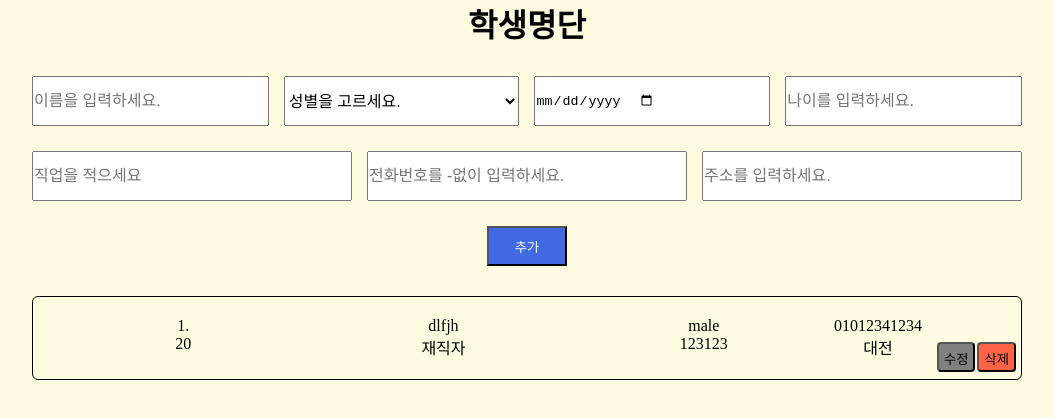
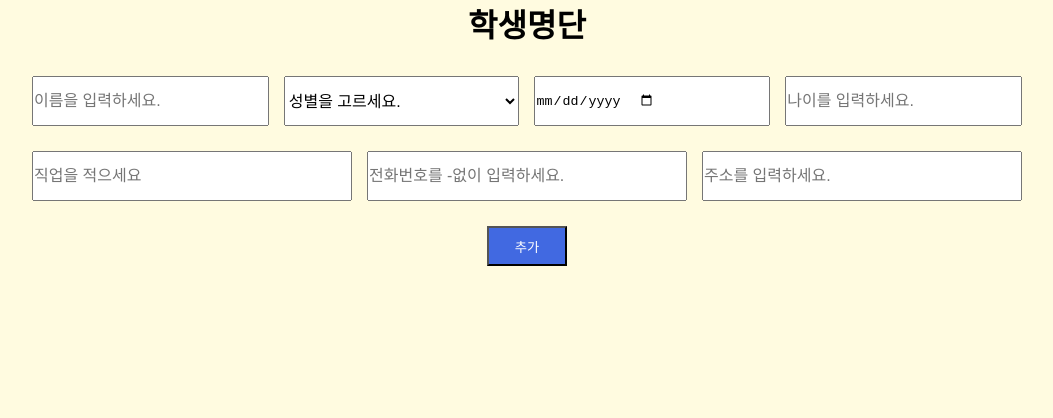
Before and after one commit to tmdtmddl/first-cms, a React (Vite) app: page / in a window 1280 px wide. Shown: the top 418 px of the page, without its empty margins (113-1166 px from the left). Built offline with nearby package versions, Linux system fonts and the light colour scheme.

Commit message:
localStorage

```diff
--- a/src/App.jsx
+++ b/src/App.jsx
@@ -1,12 +1,20 @@
-import { useState } from "react";
+import { useState, useEffect } from "react";
 import CmsForm from "./Cmsform";
 import CmsItem from "./CmsItem";
 import "./cms.css";
 import { person } from "./database";
 
 const Cms = () => {
-  const [students, setStudents] = useState([person]);
+  const loadStudents = () => {
+    const savedStudents = localStorage.getItem("students");
+    return savedStudents ? JSON.parse(savedStudents) : [];
+  };
 
+  const [students, setStudents] = useState(loadStudents);
+
+  useEffect(() => {
+    localStorage.setItem("students", JSON.stringify(students));
+  }, [students]);
   return (
     <div
       id="wrap"
```
